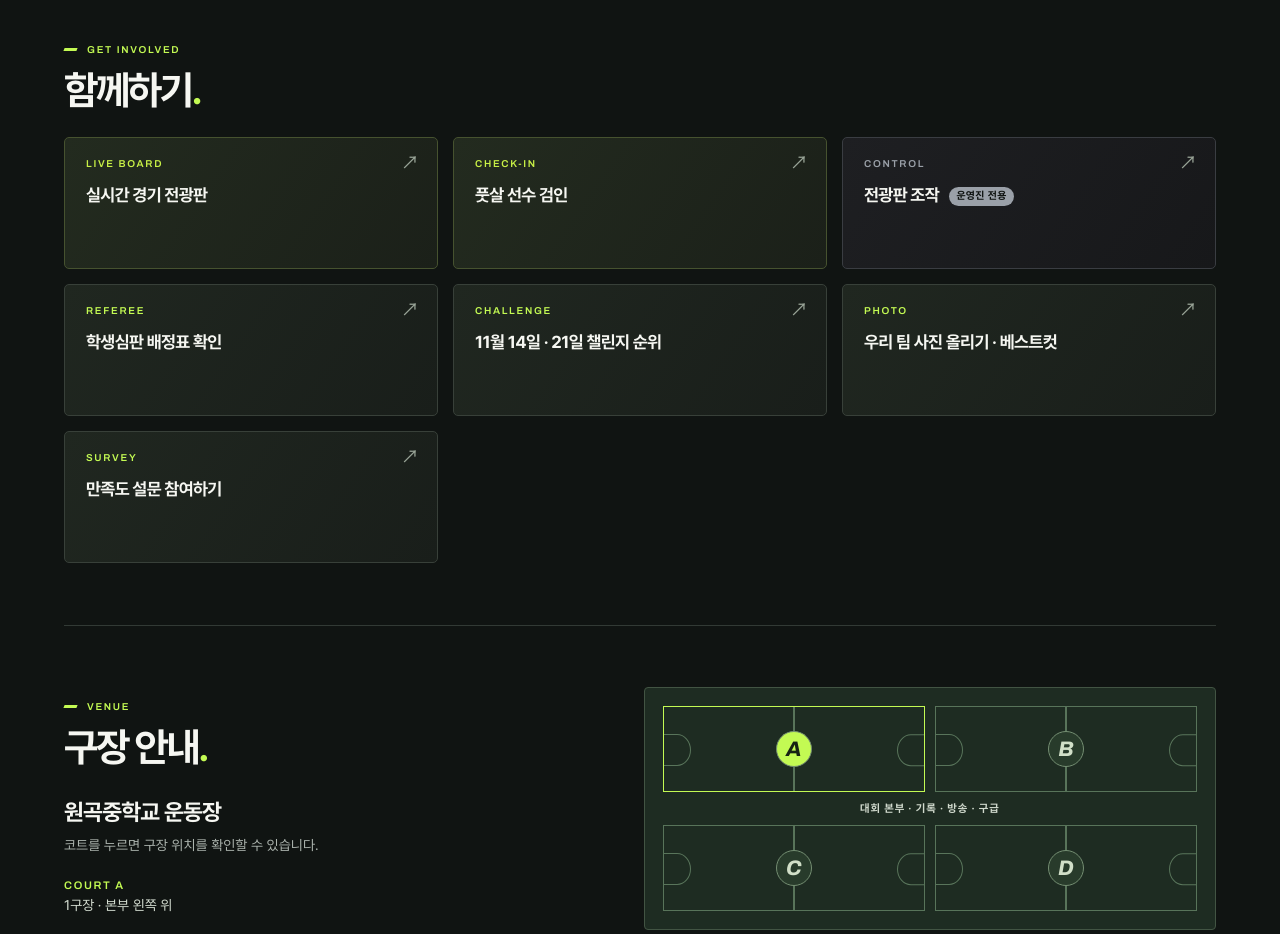
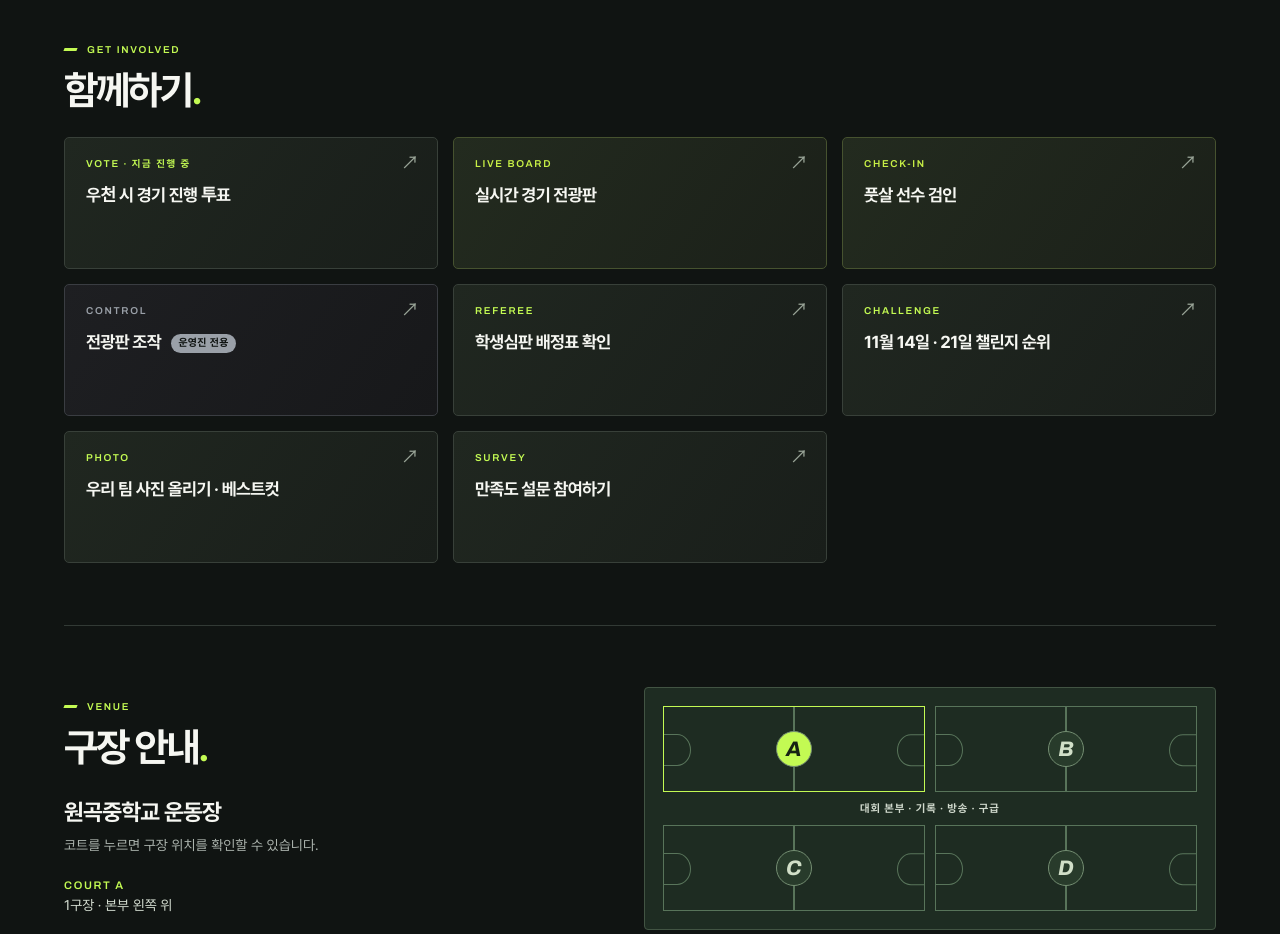
Before and after one commit to jungeunyoung0429-arch/RAS-FUTSAL, a website: page index.html in a window 1280 px wide. Shown: the part 1900-2834 px from the top of the page. Drawn offline with Linux system fonts and the light colour scheme.

Commit message:
Add files via upload

```diff
--- a/index.html
+++ b/index.html
@@ -8,7 +8,7 @@
 <section class="facts" aria-label="대회 주요 정보"><div class="frame fact-wrap"><div class="fact date"><small>TOURNAMENT PERIOD</small><div>10.19 <i>—</i> 11.21</div></div><div class="fact"><small>SCHOOLS</small><div>25 <i>개교</i></div></div><div class="fact"><small>TEAMS</small><div>33 <i>팀</i></div></div><div class="fact"><small>MATCHES</small><div>164 <i>경기</i></div></div></div></section>
 <section id="matches" class="frame section"><div class="section-label"><i></i> MATCH CENTER</div><div class="section-head"><h2>경기 일정<span>.</span></h2><div class="head-links"><a class="text-btn" href="/live#standings">리그 순위 <b>↗</b></a><button class="text-btn" id="all">전체 대진표 <b>↗</b></button></div></div><div class="tools"><div class="dates" id="dates" role="group" aria-label="주말 경기일 선택"></div><label class="select"><select id="division" aria-label="경기 부문"></select></label></div><div class="dayinfo" id="dayinfo" aria-live="polite"></div><div class="cards" id="cards" aria-live="polite"></div><div class="pagebar"><span id="page-status"></span><div><button id="prev" aria-label="이전 경기 묶음">←</button><button id="next" aria-label="다음 경기 묶음">→</button></div></div></section>
 <section class="info" id="guide"><div class="frame info-grid"><div><div class="section-label"><i></i> TOURNAMENT GUIDE</div><h2>대회 안내<span>.</span></h2><p class="intro">원곡중학교 운동장에서 열리는<br>안산 학생들의 5인제 풋살 리그.</p></div><div class="rules"><details open><summary>경기 방식</summary><p>골키퍼를 포함한 5명이 한 팀으로 뛰며, 한 경기는 전·후반 구분 없이 15분입니다. 네 부문 모두 리그 최종 순위로 우승을 결정합니다.</p></details><details><summary>학생 운영진</summary><p>학생 심판이 경기를 진행하고, 학생 기록원이 점수와 경기 일지를 남깁니다. 학생 중계팀은 주요 경기의 순간을 전합니다.</p></details><details><summary>참가팀 준비 사항</summary><p>평일은 경기 30분 전, 주말은 1시간 전까지 도착해 주세요. 유니폼과 번호가 있는 팀 조끼, 정강이 보호대를 준비하고 본부에서 출전 명단을 확인합니다.</p></details></div></div></section>
-<section id="join" class="frame section join"><div class="section-label"><i></i> GET INVOLVED</div><div class="section-head"><h2>함께하기<span>.</span></h2></div><div class="join-grid"><a class="join-card ext" href="https://script.google.com/macros/s/AKfycbzCZ3sbTnjhH5FLOFFotKMA_fSVHBJ6gpDifJficdtvIj4eiB_KI0kVBcanuffFPGyhkQ/exec?page=board" target="_blank" rel="noopener"><small>LIVE BOARD</small><b>실시간 경기 전광판</b><span>↗</span></a><a class="join-card ext" href="https://script.google.com/macros/s/AKfycbzCZ3sbTnjhH5FLOFFotKMA_fSVHBJ6gpDifJficdtvIj4eiB_KI0kVBcanuffFPGyhkQ/exec" target="_blank" rel="noopener"><small>CHECK-IN</small><b>풋살 선수 검인</b><span>↗</span></a><a class="join-card ext staff" href="https://script.google.com/macros/s/AKfycbzCZ3sbTnjhH5FLOFFotKMA_fSVHBJ6gpDifJficdtvIj4eiB_KI0kVBcanuffFPGyhkQ/exec?page=control" target="_blank" rel="noopener"><small>CONTROL</small><b>전광판 조작 <i>운영진 전용</i></b><span>↗</span></a><a class="join-card" href="/referee"><small>REFEREE</small><b>학생심판 배정표 확인</b><span>↗</span></a><a class="join-card" href="/challenge"><small>CHALLENGE</small><b>11월 14일 · 21일 챌린지 순위</b><span>↗</span></a><a class="join-card" href="/photo"><small>PHOTO</small><b>우리 팀 사진 올리기 · 베스트컷</b><span>↗</span></a><a class="join-card" href="/survey"><small>SURVEY</small><b>만족도 설문 참여하기</b><span>↗</span></a></div></section>
+<section id="join" class="frame section join"><div class="section-label"><i></i> GET INVOLVED</div><div class="section-head"><h2>함께하기<span>.</span></h2></div><div class="join-grid"><a class="join-card vote" href="/vote"><small>VOTE · 지금 진행 중</small><b>우천 시 경기 진행 투표</b><span>↗</span></a><a class="join-card ext" href="https://script.google.com/macros/s/AKfycbzCZ3sbTnjhH5FLOFFotKMA_fSVHBJ6gpDifJficdtvIj4eiB_KI0kVBcanuffFPGyhkQ/exec?page=board" target="_blank" rel="noopener"><small>LIVE BOARD</small><b>실시간 경기 전광판</b><span>↗</span></a><a class="join-card ext" href="https://script.google.com/macros/s/AKfycbzCZ3sbTnjhH5FLOFFotKMA_fSVHBJ6gpDifJficdtvIj4eiB_KI0kVBcanuffFPGyhkQ/exec" target="_blank" rel="noopener"><small>CHECK-IN</small><b>풋살 선수 검인</b><span>↗</span></a><a class="join-card ext staff" href="https://script.google.com/macros/s/AKfycbzCZ3sbTnjhH5FLOFFotKMA_fSVHBJ6gpDifJficdtvIj4eiB_KI0kVBcanuffFPGyhkQ/exec?page=control" target="_blank" rel="noopener"><small>CONTROL</small><b>전광판 조작 <i>운영진 전용</i></b><span>↗</span></a><a class="join-card" href="/referee"><small>REFEREE</small><b>학생심판 배정표 확인</b><span>↗</span></a><a class="join-card" href="/challenge"><small>CHALLENGE</small><b>11월 14일 · 21일 챌린지 순위</b><span>↗</span></a><a class="join-card" href="/photo"><small>PHOTO</small><b>우리 팀 사진 올리기 · 베스트컷</b><span>↗</span></a><a class="join-card" href="/survey"><small>SURVEY</small><b>만족도 설문 참여하기</b><span>↗</span></a></div></section>
 <section id="venue" class="frame section venue"><div class="venue-text"><div class="section-label"><i></i> VENUE</div><h2>구장 안내<span>.</span></h2><h3>원곡중학교 운동장</h3><p>코트를 누르면 구장 위치를 확인할 수 있습니다.</p><div id="court-detail" aria-live="polite"></div></div><div class="map" aria-label="운동장 구장 배치도"><button data-court="A" aria-pressed="true"><span>A</span></button><button data-court="B" aria-pressed="false"><span>B</span></button><div class="hq">대회 본부 · 기록 · 방송 · 구급</div><button data-court="C" aria-pressed="false"><span>C</span></button><button data-court="D" aria-pressed="false"><span>D</span></button></div></section></main>
 <footer><div class="frame"><a class="brand" href="#top"><i class="mark" aria-hidden="true"><b></b><b></b><b></b></i>RAS FUTSAL</a><span>2026 안산 RAS FESTA · 안산학교체육지원단 · 원곡중학교</span><a href="#top" aria-label="맨 위로">↑</a></div></footer>
 <dialog id="schedule" aria-label="전체 대진표"><div class="dialog-head"><div><div class="section-label"><i></i> FIXTURES</div><h2>전체 대진표</h2></div><button class="close" aria-label="닫기">×</button></div><div class="filters"><select id="day-filter" aria-label="대진표 날짜"></select><select id="div-filter" aria-label="대진표 부문"></select><input id="team-filter" placeholder="학교명 검색" type="search" aria-label="학교명 검색"></div><div id="result-count" aria-live="polite"></div><div id="fixture-list" class="fixture-list"></div></dialog>
```
